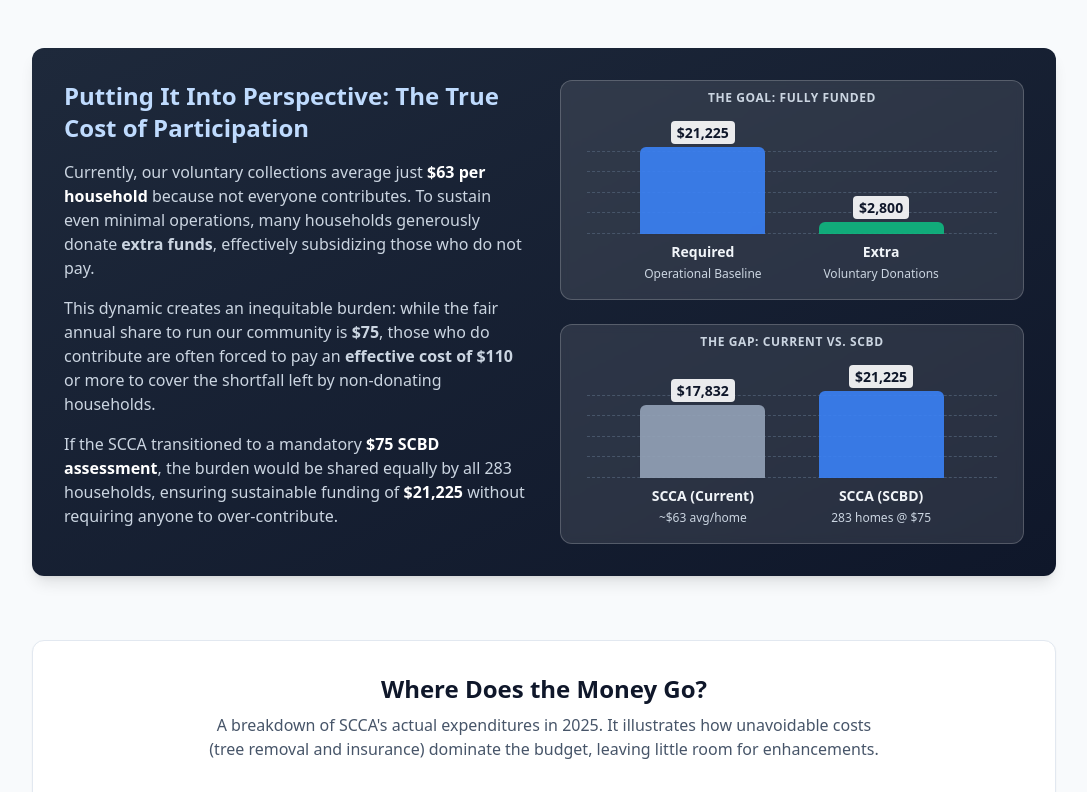
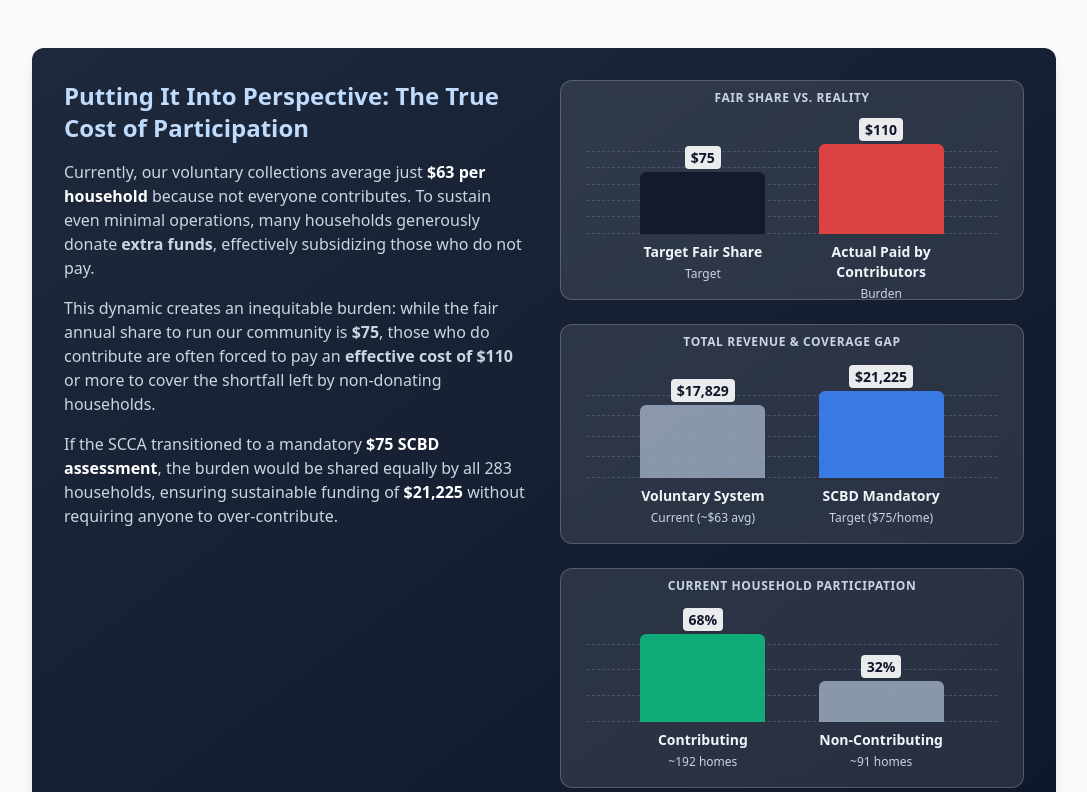
Before and after one commit to tschulmeister/scca-website, a SvelteKit app: page /why-scbd in a window 1280 px wide. Shown: the part 1188-1980 px from the top of the page, without its empty margins (96-1183 px from the left). Built offline with nearby package versions, Linux system fonts and the light colour scheme.

Commit message:
update to graphs on why-scbd to push "fair share"

```diff
--- a/src/routes/why-scbd/+page.svelte
+++ b/src/routes/why-scbd/+page.svelte
@@ -38,18 +38,31 @@
 		.filter((e) => e.value > 0);
 
 	const possibleRevenue = [
-		{ label: "Required", value: 21225, subtitle: "Operational Baseline" },
-		{ label: "Extra", value: 2800, subtitle: "Voluntary Donations" },
+		{ label: "Operational Baseline", value: 21225, subtitle: "Fully Funded" },
+		{ label: "100% Participation", value: 21225, subtitle: "All Homes Share Cost" },
 	];
 
-	const householdBurden = [
-		{ label: "Standard", value: 75, subtitle: "Fair Share" },
-		{ label: "Effective", value: 110, subtitle: "Due to Non-Donors" },
+	// New Data for Graph 1: Fair Share vs. Reality
+	const fairShareRealityData = [
+		{ label: "Target Fair Share", value: 75, subtitle: "Target" },
+		{ label: "Actual Paid by Contributors", value: 110, subtitle: "Burden" },
+	];
+
+	// New Data for Graph 2: Revenue & Coverage Gap
+	const revenueGapData = [
+		{ label: "Voluntary System", value: 17829, subtitle: "Current (~$63 avg)" },
+		{ label: "SCBD Mandatory", value: 21225, subtitle: "Target ($75/home)" },
+	];
+
+	// New Data for Graph 3: Participation (This will be used differently, perhaps a simple representation)
+	const participationData = [
+		{ label: "Contributing", value: 0.68, subtitle: "~192 homes" },
+		{ label: "Non-Contributing", value: 0.32, subtitle: "~91 homes" },
 	];
 
 	const gapRevenue = [
-		{ label: "SCCA (Current)", value: 17832, subtitle: "~$63 avg/home" },
-		{ label: "SCCA (SCBD)", value: 21225, subtitle: "283 homes @ $75" },
+		{ label: "Current Revenue", value: 17832, subtitle: "~$63 avg/home" },
+		{ label: "Shortfall", value: 3393, subtitle: "Needed to reach $21,225" },
 	];
 
 	const schoaComparison = [
@@ -58,13 +71,19 @@
 	];
 
 	const comparisonColors = {
-		"SCCA (Current)": "bg-slate-400",
-		"SCCA (SCBD)": "bg-blue-500",
-		Required: "bg-blue-500",
-		Extra: "bg-emerald-500",
-		Standard: "bg-slate-400",
-		Effective: "bg-red-500",
-		SCHOA: "bg-emerald-500",
+		"Current Revenue": "bg-slate-400",
+		"Shortfall": "bg-red-500",
+		"Operational Baseline": "bg-blue-500",
+		"100% Participation": "bg-emerald-500",
+		"Target Fair Share": "bg-slate-900",
+		"Actual Paid by Contributors": "bg-red-500",
+		"Voluntary System": "bg-slate-400",
+		"SCBD Mandatory": "bg-blue-500",
+		"Contributing": "bg-emerald-500",
+		"Non-Contributing": "bg-slate-400",
+		"Standard": "bg-slate-400",
+		"Effective": "bg-red-500",
+		"SCHOA": "bg-emerald-500",
 	};
 </script>
 
@@ -227,27 +246,39 @@
 				</div>
 
 				<div class="flex flex-col space-y-6">
-					<!-- Graph 1: The Goal -->
+					<!-- Graph 1: Fair Share vs. Reality -->
 					<div
 						class="bg-white/10 rounded-xl p-4 h-[220px] flex items-center justify-center backdrop-blur-sm border border-white/20"
 					>
 						<ComparisonBar
-							data={possibleRevenue}
+							data={fairShareRealityData}
 							colorMap={comparisonColors}
 							valueFormat={format("$,.0f")}
-							title="The Goal: Fully Funded"
+							title="Fair Share vs. Reality"
 						/>
 					</div>
 
-					<!-- Graph 2: The Gap -->
+					<!-- Graph 2: Revenue & Coverage Gap -->
 					<div
 						class="bg-white/10 rounded-xl p-4 h-[220px] flex items-center justify-center backdrop-blur-sm border border-white/20"
 					>
 						<ComparisonBar
-							data={gapRevenue}
+							data={revenueGapData}
 							colorMap={comparisonColors}
 							valueFormat={format("$,.0f")}
-							title="The Gap: Current vs. SCBD"
+							title="Total Revenue & Coverage Gap"
+						/>
+					</div>
+
+					<!-- Graph 3: Household Participation -->
+					<div
+						class="bg-white/10 rounded-xl p-4 h-[220px] flex items-center justify-center backdrop-blur-sm border border-white/20"
+					>
+						<ComparisonBar
+							data={participationData}
+							colorMap={comparisonColors}
+							valueFormat={format(".0%")}
+							title="Current Household Participation"
 						/>
 					</div>
 				</div>
```
